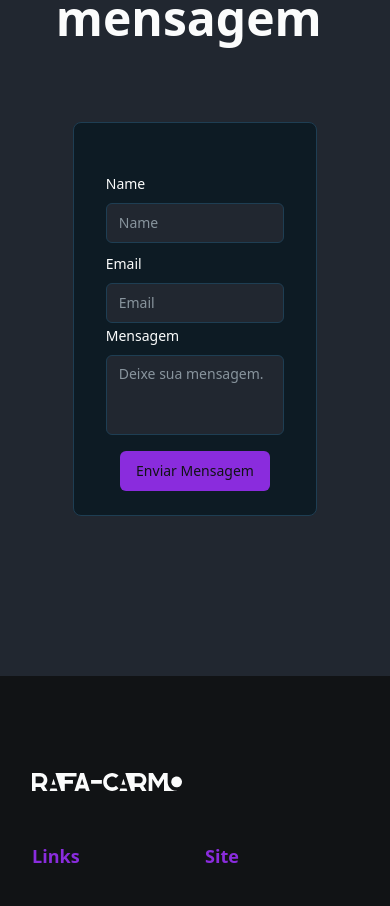
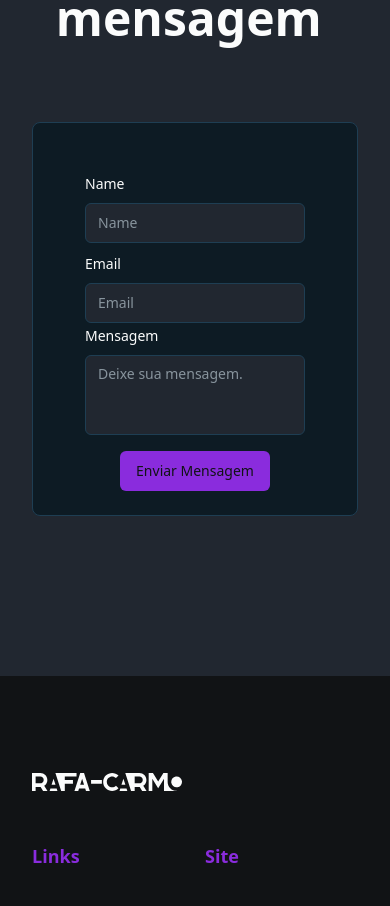
Before and after one commit to rafa-carmo/portfolio, a Next.js app: page / in a window 390 px wide. Shown: the part 5760-6666 px from the top of the page. Built offline with nearby package versions, Linux system fonts and the light colour scheme.

Commit message:
feat: adjust size from form when mobile

```diff
--- a/src/components/forms/contact.tsx
+++ b/src/components/forms/contact.tsx
@@ -66,7 +66,7 @@ export function ContactForm() {
 		controlsSuccess.start("visible", { delay: 0.5, duration: 1 })
 	}
 	return (
-		<Card className="w-3/4 shadow shadow-foreground">
+		<Card className="w-full px-5 md:px-0 md:w-3/4 shadow shadow-foreground">
 			<CardHeader>
 				<CardTitle> </CardTitle>
 			</CardHeader>
```
